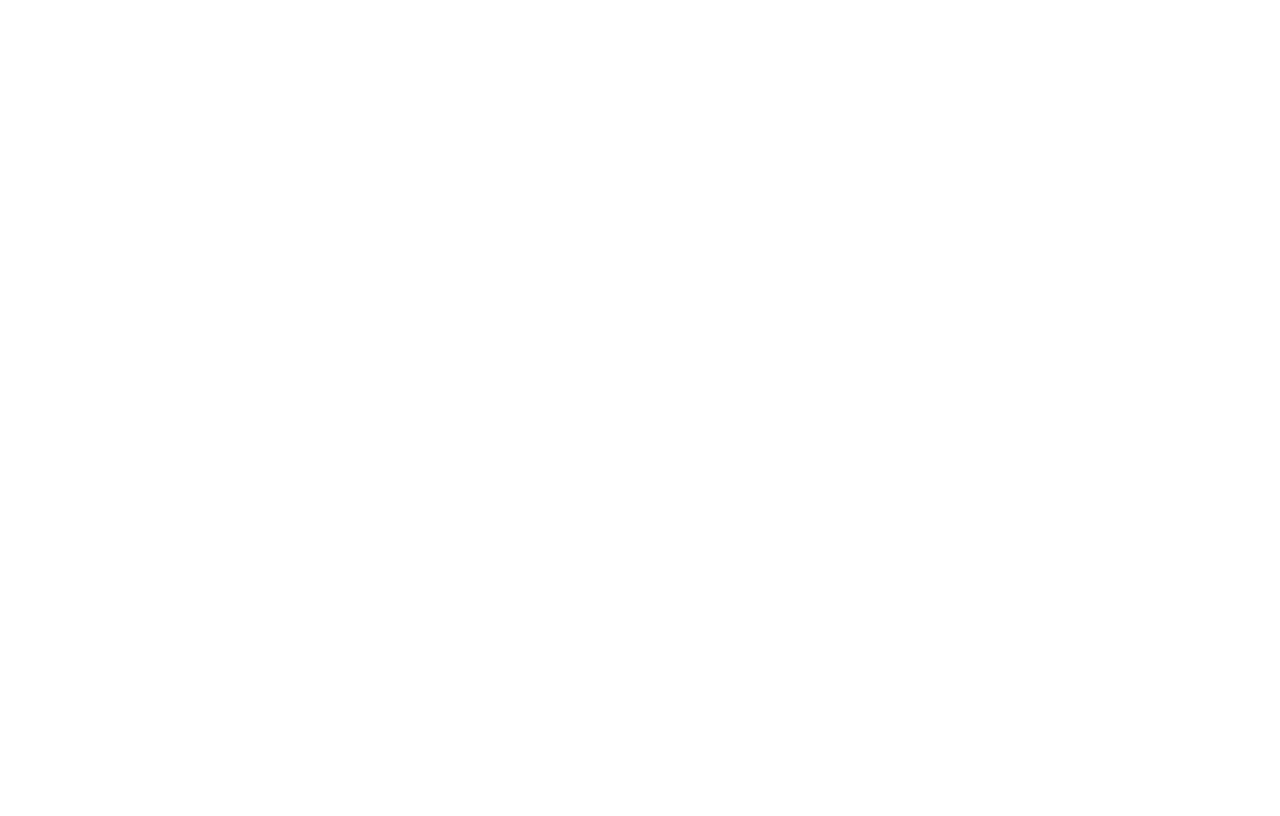
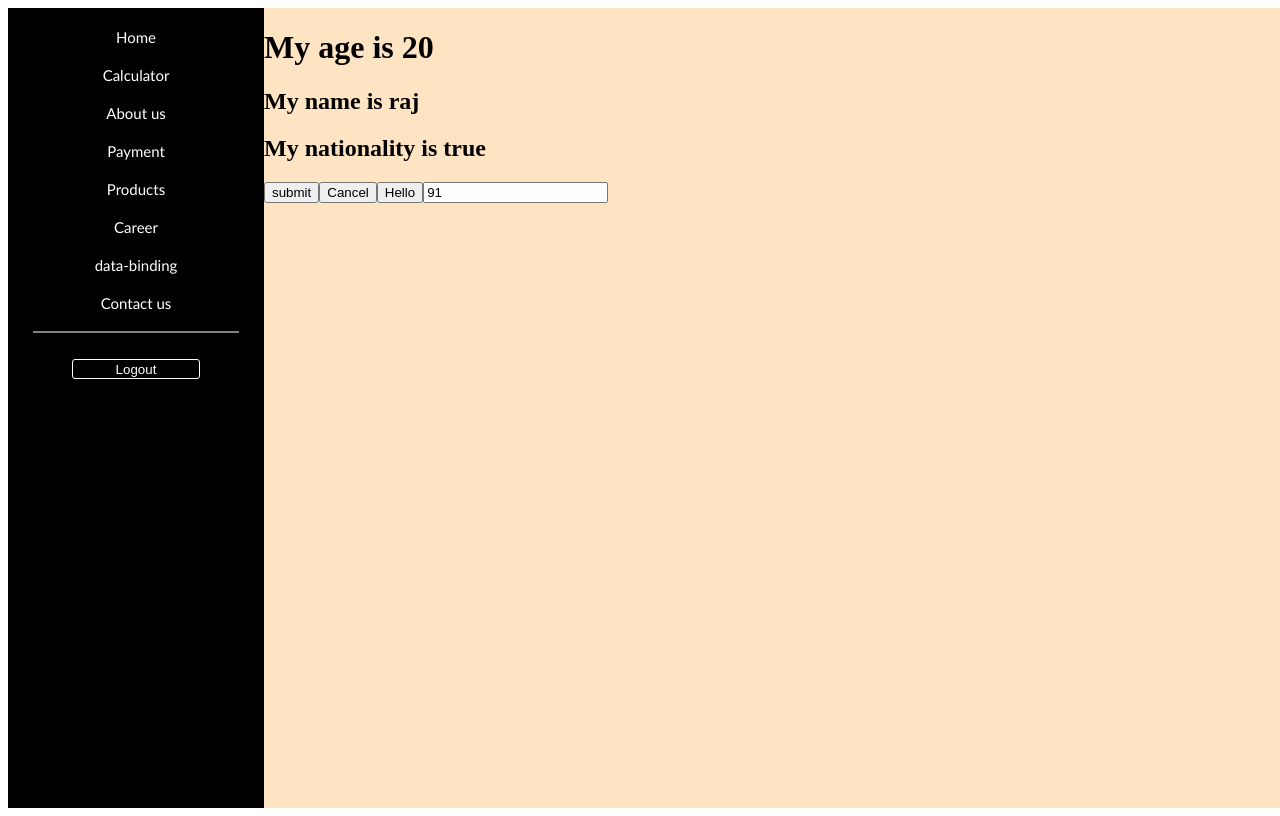
Before and after one commit to Rajkumar280596/my-app, an Angular app: page /dashboard/data-binding in a window 1280 px wide. Before the commit this address led to /. Built offline with nearby package versions, Linux system fonts and the light colour scheme.

Commit message:
calculator

```diff
--- a/src/app/calculator/calculator.component.css
+++ b/src/app/calculator/calculator.component.css
@@ -0,0 +1,3 @@
+*{
+    margin: 10px;
+}
--- a/src/app/calculator/calculator.component.html
+++ b/src/app/calculator/calculator.component.html
@@ -1 +1,14 @@
-<p>calculator works!</p>
+<label>Enter number 1 : </label>
+<input type="number" [(ngModel)]="number1">
+<br>
+
+<label>Enter number 2 : </label>
+<input type="number" [(ngModel)]="number2">
+<br>
+
+<button (click)="sum()">Sum</button>
+<button (click)="sub()">Sub</button>
+<button (click)="mul()">Mul</button>
+<button (click)="div()">Div</button>
+
+<h2>Result is {{ result }} </h2>
--- a/src/app/calculator/calculator.component.ts
+++ b/src/app/calculator/calculator.component.ts
@@ -7,4 +7,24 @@
 })
 export class CalculatorComponent {
 
+  public number1: number = 0;
+  public number2: number = 0;
+  public result: number = 0;
+
+  sum(){
+    this.result = this.number1 + this.number2;
+  }
+
+  sub(){
+    this.result = this.number1 - this.number2;
+  }
+
+  mul(){
+    this.result = this.number1 * this.number2;
+  }
+
+  div(){
+    this.result = this.number1 / this.number2;
+  }
+
 }
--- a/src/app/dashboard/dashboard.component.html
+++ b/src/app/dashboard/dashboard.component.html
@@ -7,7 +7,7 @@
         <h4 routerLink="payment">Payment</h4>
         <h4 routerLink="products">Products</h4>
         <h4 routerLink="career">Career</h4>
-        <h4></h4>
+        <h4 routerLink="data-binding">data-binding</h4>
         <h4 routerLink="contact us">Contact us</h4>
 
         <hr><br>
--- /dev/null
+++ b/src/app/data-binding/data-binding.component.html
@@ -0,0 +1,9 @@
+<h1>My age is {{age}}</h1>
+<h2>My name is {{name}}</h2>
+<h2>My nationality is {{isindian}}</h2>
+
+<button (click)="test()">submit</button>
+<button (dblclick)="test2()">Cancel</button>
+<button (mouseenter)="test3()">Hello</button>
+
+<input type="number" [(ngModel)]="phone">
--- /dev/null
+++ b/src/app/data-binding/data-binding.component.ts
@@ -0,0 +1,32 @@
+import { Component, OnInit } from '@angular/core';
+
+@Component({
+  selector: 'app-data-binding',
+  templateUrl: './data-binding.component.html',
+  styleUrls: ['./data-binding.component.css']
+})
+export class DataBindingComponent {
+
+    public age: number = 20;
+    public name: string = 'raj';
+    public isindian: boolean = true;
+
+    public phone: number= +91;
+
+
+    test(){
+      alert("submitted")
+    }
+
+    test2(){
+      alert('Double clicked')
+    }
+
+    test3(){
+      alert('mouse entered')
+
+    }
+
+
+
+}
```
Also changed, not shown: src/app/app-routing.module.ts (+5 -2 lines), src/app/app.module.ts (+6 -2 lines), src/app/data-binding/data-binding.component.css (added), 1 other file (tests, documents, lock files or other folders).
